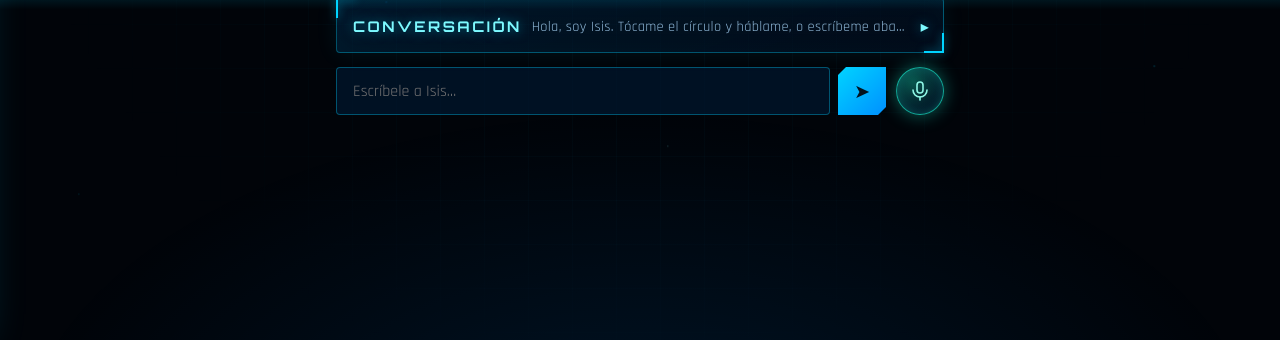
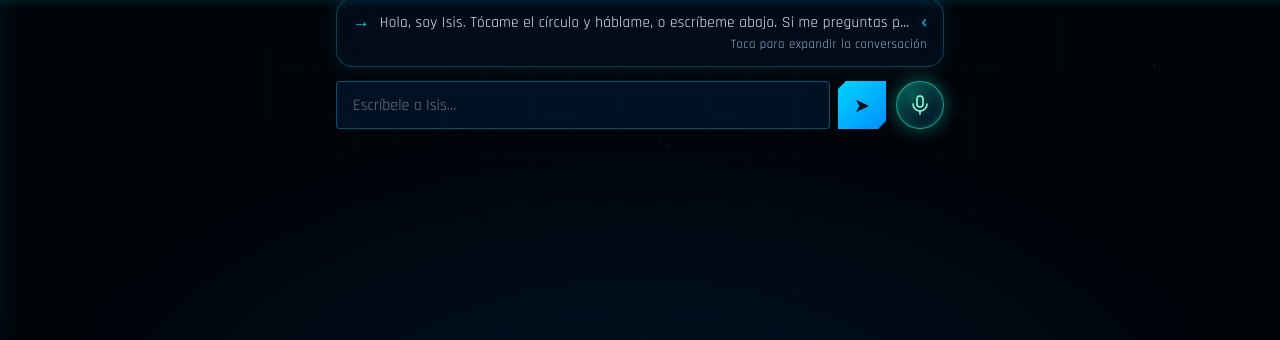
Before and after one commit to lobofede369-gif/isis, a website: page public/index.html in a window 1280 px wide. Shown: the part 460-800 px from the top of the page. Drawn offline with Linux system fonts and the light colour scheme; no server answers.

Commit message:
Actualizar public/index.html y public/style.css: chat colapsado como tarjeta JARVIS

```diff
--- a/public/index.html
+++ b/public/index.html
@@ -42,8 +42,10 @@
     <section class="card chat-card collapsed" id="chat-card">
       <button id="chat-toggle" class="chat-toggle" type="button" aria-expanded="false" aria-controls="chat-body">
         <span class="chat-toggle-title">Conversación</span>
+        <span class="chat-reply-arrow" aria-hidden="true">→</span>
         <span id="chat-preview" class="chat-preview" hidden></span>
-        <span class="chat-arrow" aria-hidden="true">▾</span>
+        <span class="chat-arrow" aria-hidden="true">‹</span>
+        <span class="chat-expand-hint">Toca para expandir la conversación</span>
       </button>
       <div id="chat-body" class="chat-body" hidden>
         <div id="chat" class="chat"></div>
--- a/public/style.css
+++ b/public/style.css
@@ -303,23 +303,66 @@ main { max-width: 640px; margin: 0 auto; padding: 8px 16px 32px; position: relat
   font: inherit; cursor: pointer; text-decoration: underline; padding: 0;
 }
 
-/* ---------------------------------------------------------- Chat (plegable) */
-/* Cabecera/toggle: título + vista previa de la última respuesta + flecha */
+/* ---------------------------------------------------------- Chat (plegable, estilo del mockup JARVIS) */
+/* La tarjeta del chat: como en el mockup — rectángulo de bordes
+   redondeados, fondo oscuro, borde fino con un brillo cian sutil. Sin
+   las esquinas HUD del resto de tarjetas. */
+#chat-card {
+  border-radius: 16px;
+  background: rgba(3, 12, 24, 0.92);
+  border: 1px solid rgba(0, 212, 255, 0.28);
+  box-shadow: 0 0 24px rgba(0, 212, 255, 0.10), inset 0 0 24px rgba(0, 212, 255, 0.03);
+  padding: 14px 16px;
+  overflow: hidden;
+}
+#chat-card::before, #chat-card::after { content: none; }
+#chat-card:hover {
+  border-color: rgba(0, 212, 255, 0.45);
+  box-shadow: 0 0 28px rgba(0, 212, 255, 0.16), inset 0 0 24px rgba(0, 212, 255, 0.04);
+}
+/* La tarjeta entera es el botón: tocarla expande o colapsa. Colapsada
+   se ve como en el mockup: "→" + la última respuesta + "‹", y abajo a
+   la derecha la pista "Toca para expandir la conversación". Expandida
+   solo se ve el título "Conversación" con la flecha hacia abajo. */
 .chat-toggle {
-  display: flex; align-items: center; gap: 10px; width: 100%;
-  background: none; border: none; cursor: pointer; padding: 2px 0 0;
+  display: flex; flex-wrap: wrap; align-items: center; gap: 4px 10px; width: 100%;
+  background: none; border: none; cursor: pointer; padding: 0;
+  text-align: left;
+}
+.chat-toggle-title {
+  flex: 1 1 auto; min-width: 0;
   color: var(--neon-bright); font-family: var(--font-display);
   font-size: 0.92rem; font-weight: 700; letter-spacing: 2.5px; text-transform: uppercase;
-  text-shadow: 0 0 12px rgba(0, 212, 255, 0.5); text-align: left;
+  text-shadow: 0 0 12px rgba(0, 212, 255, 0.5);
 }
-.chat-toggle-title { flex-shrink: 0; }
+.chat-reply-arrow {
+  flex: 0 0 auto;
+  color: var(--neon); font-size: 1.05rem; line-height: 1;
+  text-shadow: 0 0 10px var(--neon-glow);
+}
 .chat-preview {
-  flex: 1; min-width: 0; overflow: hidden; white-space: nowrap; text-overflow: ellipsis;
-  font-family: var(--font-body); font-size: 0.9rem; font-weight: 400; letter-spacing: 0.3px; text-transform: none;
-  color: var(--muted); text-shadow: none;
+  flex: 1 1 0; min-width: 0; overflow: hidden; white-space: nowrap; text-overflow: ellipsis;
+  font-family: var(--font-body); font-size: 0.95rem; font-weight: 400; letter-spacing: 0.3px;
+  color: var(--text);
 }
-.chat-arrow { flex-shrink: 0; font-size: 0.9rem; transition: transform 0.25s ease; }
-.chat-card.collapsed .chat-arrow { transform: rotate(-90deg); }
+.chat-arrow {
+  flex: 0 0 auto;
+  color: var(--neon); font-size: 1.05rem; line-height: 1;
+  text-shadow: 0 0 10px var(--neon-glow);
+  transition: transform 0.25s ease;
+}
+.chat-expand-hint {
+  flex: 1 1 100%;
+  text-align: right;
+  font-family: var(--font-body); font-size: 0.8rem; letter-spacing: 0.5px;
+  color: var(--muted);
+}
+/* Colapsada: sin título. Expandida: sin flecha "→" ni pista, y la
+   flecha "‹" gira a "⌄" (tocar colapsa). */
+.chat-card.collapsed .chat-toggle-title { display: none; }
+.chat-card:not(.collapsed) .chat-reply-arrow,
+.chat-card:not(.collapsed) .chat-expand-hint { display: none; }
+.chat-card:not(.collapsed) .chat-arrow { transform: rotate(-90deg); }
 .chat-body { margin-top: 10px; }
 .chat {
   display: flex; flex-direction: column; gap: 10px;
@@ -329,7 +372,7 @@ main { max-width: 640px; margin: 0 auto; padding: 8px 16px 32px; position: relat
 .chat::-webkit-scrollbar { width: 5px; }
 .chat::-webkit-scrollbar-thumb { background: rgba(0, 212, 255, 0.45); border-radius: 3px; }
 .bubble {
-  max-width: 88%; padding: 10px 14px; border-radius: 4px;
+  max-width: 88%; padding: 10px 14px; border-radius: 14px;
   line-height: 1.5; white-space: pre-wrap; word-break: break-word;
   transition: box-shadow 0.3s ease;
 }
@@ -338,6 +381,7 @@ main { max-width: 640px; margin: 0 auto; padding: 8px 16px 32px; position: relat
   background: linear-gradient(135deg, rgba(0, 144, 255, 0.35), rgba(0, 212, 255, 0.18));
   border: 1px solid rgba(0, 212, 255, 0.45);
   border-right: 2px solid var(--neon);
+  border-radius: 14px 14px 4px 14px;
   box-shadow: 0 0 14px rgba(0, 212, 255, 0.12);
 }
 .bubble.isis {
@@ -345,6 +389,7 @@ main { max-width: 640px; margin: 0 auto; padding: 8px 16px 32px; position: relat
   background: rgba(2, 26, 48, 0.85);
   border: 1px solid rgba(0, 212, 255, 0.28);
   border-left: 2px solid var(--neon);
+  border-radius: 14px 14px 14px 4px;
   box-shadow: 0 0 14px rgba(0, 212, 255, 0.1);
 }
 .bubble.error { border-color: var(--danger); color: #ffc9d1; box-shadow: 0 0 14px rgba(255, 84, 112, 0.2); }
```
